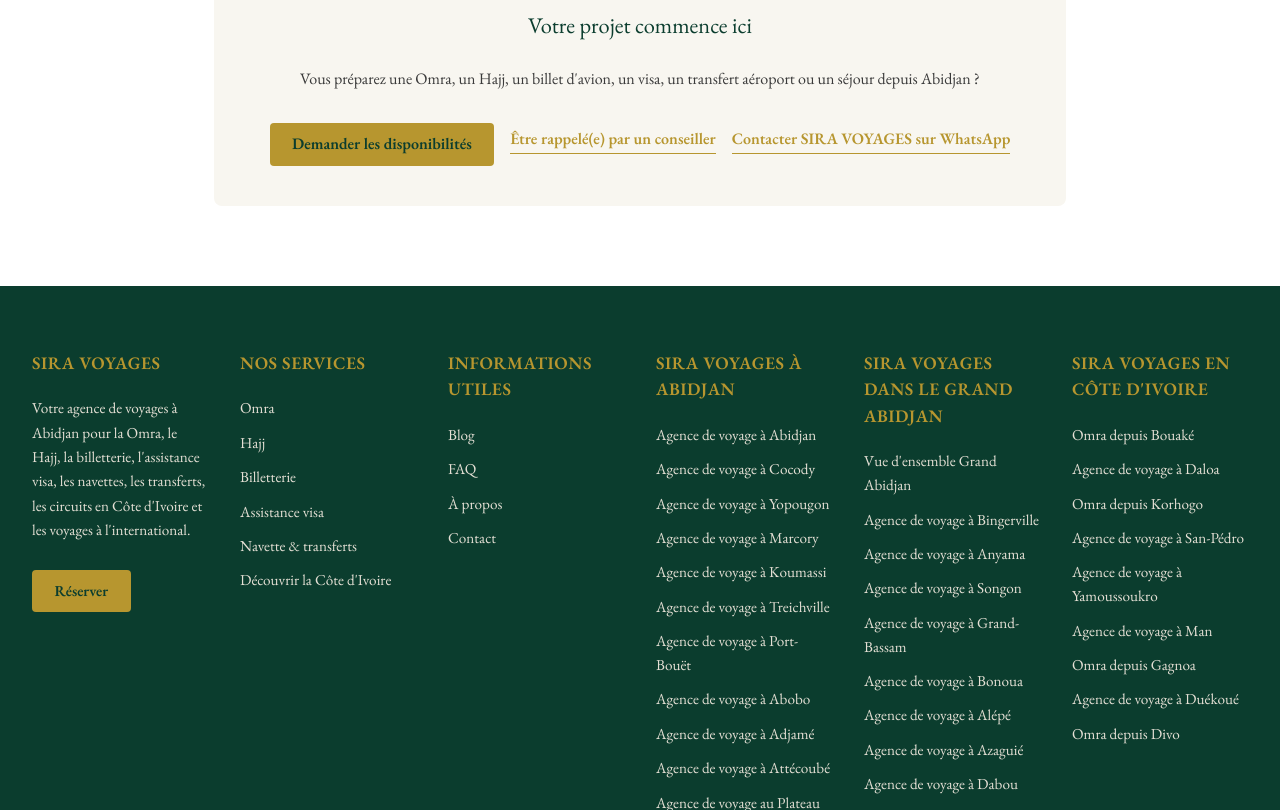
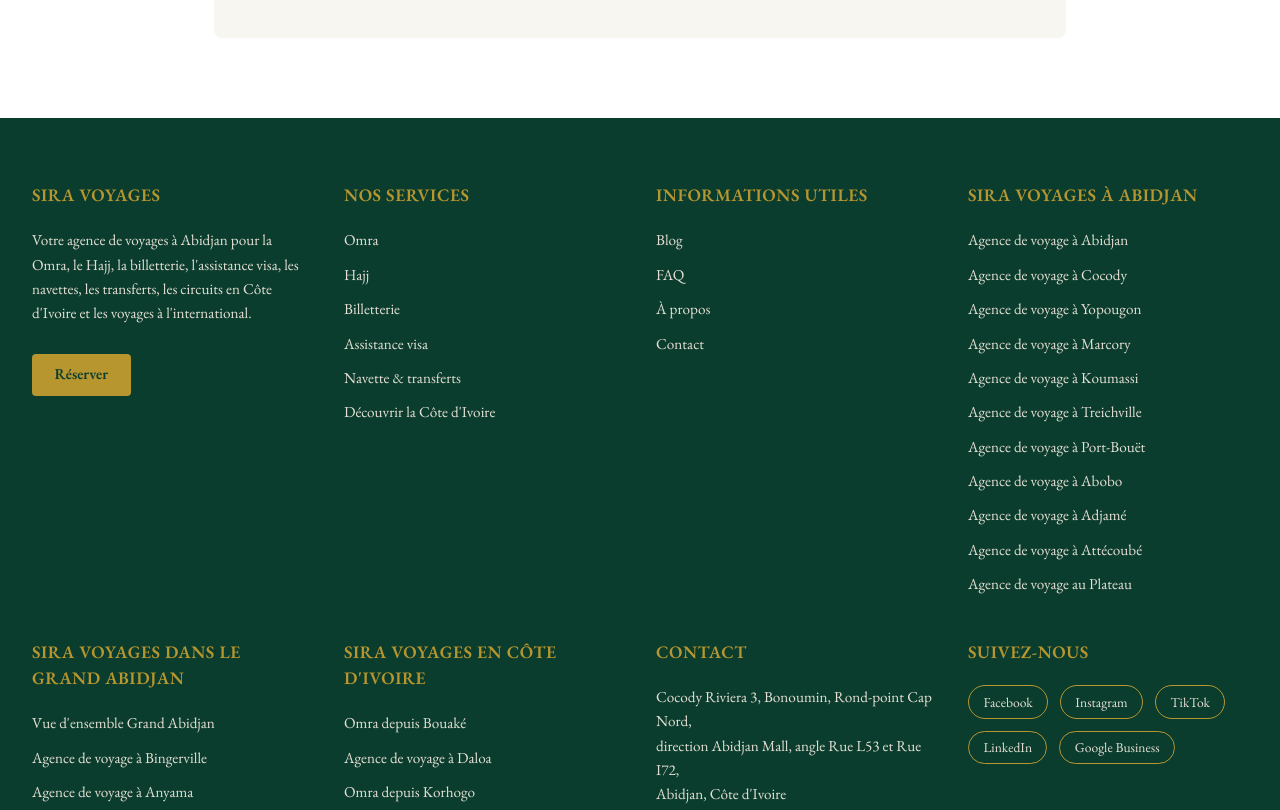
Before and after one commit to kamemismartservice-a11y/sira-voyage, a Next.js app: page /agence-voyage-abidjan in a window 1280 px wide. Shown: the part 3863-4673 px from the top of the page. Built offline with nearby package versions, Linux system fonts and the light colour scheme.

Commit message:
Suppression bannière Kaaba page accueil, footer en 4 colonnes alignees

```diff
--- a/app/globals.css
+++ b/app/globals.css
@@ -34,9 +34,9 @@
   font-family: var(--font-garamond), Georgia, serif;
   padding: 4rem 2rem 0;
   display: grid;
-  grid-template-columns: repeat(auto-fit, minmax(170px, 1fr));
+  grid-template-columns: repeat(4, 1fr);
   gap: 2rem;
-  max-width: 1400px;
+  max-width: 1600px;
   margin: 0 auto;
 }
 
@@ -151,7 +151,7 @@
 /* Responsive */
 @media (max-width: 1024px) {
   .site-footer {
-    grid-template-columns: 1fr 1fr 1fr;
+    grid-template-columns: repeat(2, 1fr);
   }
 }
 
@@ -271,21 +271,6 @@
   color: #B7962F;
 }
 
-.faq-item {
-  margin-bottom: 1.75rem;
-}
-
-.faq-item h3 {
-  font-size: 1.05rem;
-  color: #0B3D2E;
-  margin-bottom: 0.4rem;
-}
-
-.faq-item p {
-  color: #3a3a3a;
-  line-height: 1.6;
-}
-
 .local-contact address {
   font-style: normal;
   line-height: 1.7;
@@ -323,7 +308,9 @@
     flex-direction: row;
     justify-content: center;
   }
-}/* ===== FAQ ACCORDÉON ===== */
+}
+
+/* ===== FAQ ACCORDÉON ===== */
 
 .faq-item {
   border-bottom: 1px solid #e5e0d5;
@@ -361,6 +348,12 @@
   content: "−";
 }
 
+.faq-item h3 {
+  font-size: 1.05rem;
+  color: #0B3D2E;
+  margin-bottom: 0.4rem;
+}
+
 .faq-item p {
   margin-top: 0.75rem;
   padding-top: 0.5rem;
```
Also changed, not shown: app/page.tsx (+0 -5 lines).
